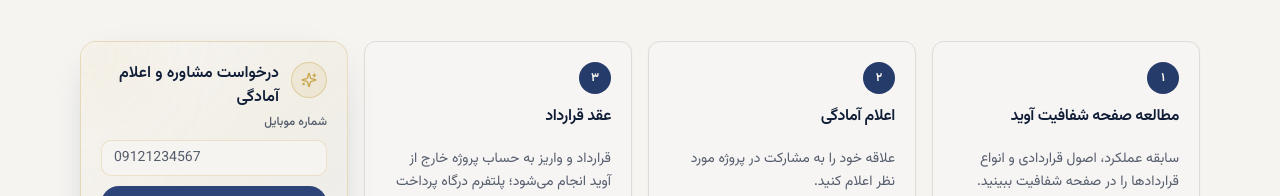
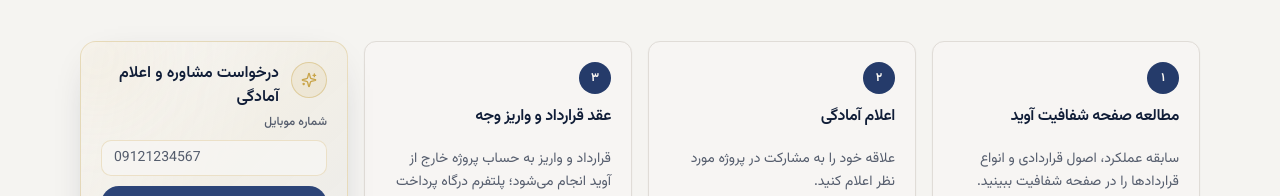
Before and after one commit to sjm-byte/avid-mvp, a Next.js app: page / in a window 1280 px wide. Shown: the part 2174-2370 px from the top of the page. Built offline with nearby package versions, Linux system fonts and the light colour scheme.

Commit message:
Rename participation step 3 to contract and payment deposit.
Update the homepage how-it-works title to «عقد قرارداد و واریز وجه».

Co-authored-by: sjm-byte <sjm-byte@users.noreply.github.com>

```diff
--- a/src/app/(public)/page.tsx
+++ b/src/app/(public)/page.tsx
@@ -29,7 +29,7 @@ const howItWorks = [
   },
   {
     step: "۳",
-    title: "عقد قرارداد",
+    title: "عقد قرارداد و واریز وجه",
     description:
       "قرارداد و واریز به حساب پروژه خارج از آوید انجام می‌شود؛ پلتفرم درگاه پرداخت ندارد.",
   },
```
